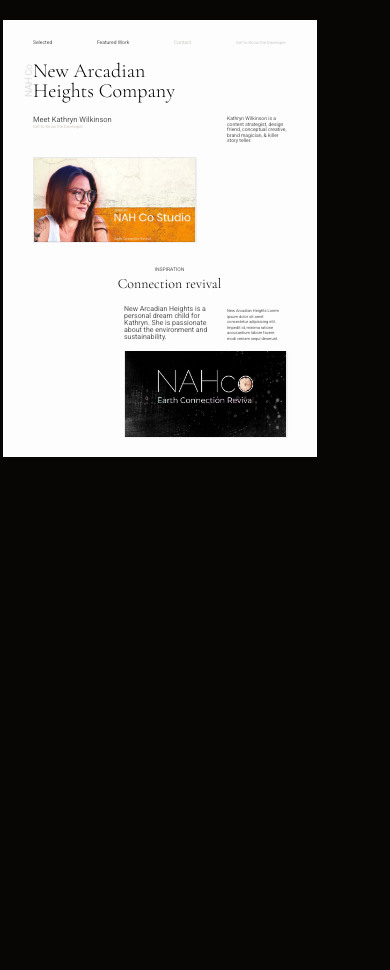
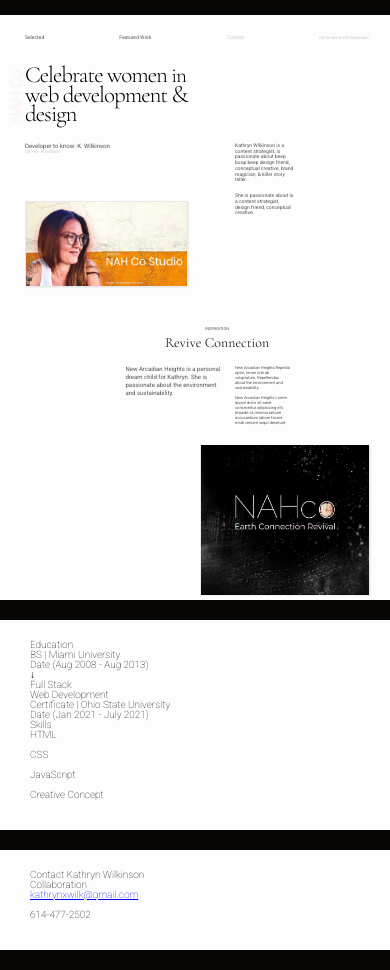
Before and after one commit to NAHco-code/Brainstorm-Repo, a plain HTML site: page index.html in a window 390 px wide. Before the commit the page ends 844 px from the top, so only its background shows below. Drawn offline with nearby package versions, Linux system fonts and the light colour scheme.

Commit message:
Style + Build: refactor for responsiveness; add education and contact content cards

```diff
--- a/assets/brand.css
+++ b/assets/brand.css
@@ -31,10 +31,11 @@ body{
 
 main{
     background: var(--off-white);
-    width: 314px;
+    width: 100%;
     height: 100%;
-    margin: 20px 3px 20px 3px;
-    padding: 20px 30px 20px 30px;
+    margin-top: 15px;
+    margin-bottom: 20px;
+    padding: 20px 20px 5px 25px;
 }
 
 nav{
@@ -80,8 +81,9 @@ nav{
 }
 
 #header_txt_wrap{
+    height: fit-content;
     width: 175px;
-    padding: 15px 0 5px 0;
+    padding: 25px 0 2px 0;
 }
 
 #header_prefix{
@@ -90,20 +92,42 @@ nav{
     align-items: center;
     justify-content: center;
     position: relative;
-    bottom: 25px;
-    right: 92px;
+    bottom: 35.5px;
+    right: 96.5px;
     font-family: 'Roboto', sans-serif;
-    font-size: 10px;
+    font-size: 16px;
     font-weight: 400;
-    color: var(--lightest-grey);
+    color: #fff4fa;
     letter-spacing: -0.5px;
     text-shadow: 0.5px 0.5px 0.1px #0706040e;
 }
 
 #header_txt{
-    font-size: 20px;
+    font-size: 23px;
     font-family: 'Cormorant Garamond', serif;
     font-weight: 300;
+    letter-spacing: -1px;
+    line-height: 19.5px;
+}
+
+#header_span1{
+    font-size: 21px;
+    font-family: 'Cormorant Garamond', serif;
+    font-weight: 300;
+    letter-spacing: -1px;
+    line-height: 17.5px;
+}
+
+#header_span2{
+    font-size: 25px;
+    font-family: 'Cormorant Garamond', serif;
+    font-weight: 300;
+    letter-spacing: -1px;
+    line-height: 17.5px;
+}
+
+#about_content_wrapper{
+    display: flex;
 }
 
 #about_sec{
@@ -112,25 +136,15 @@ nav{
     width: 270px;
 }
 
-#about_content_wrapper{
-    display: flex;
-}
-
 #about_intro_wrapper{
     display: flex;
     flex-direction: column;
     width: 100px;
 }
 
-#about_txt_wrapper{
-    display: flex;
-    flex-direction: column;
-    width: 60px;
-}
-
 #about_intro{
     font-family: 'Roboto', sans-serif;
-    font-size: 7.5px;
+    font-size: 6px;
     font-weight: 500;
     color: var(--dark-grey);
     padding: 0;
@@ -141,22 +155,23 @@ nav{
     font-size: 4.25px;
     font-weight: 400;
     padding-top: 1.5px;
-    padding-bottom: 17px;
+    padding-bottom: 20px;
 }
 
-#about_txt,
+#about_txt_wrapper{
+    display: flex;
+    flex-direction: column;
+    width: 60px;
+}
+
+.about_txt,
 #about_sec_link{
     font-family: 'Roboto', sans-serif;
     font-size: 5px;
     font-weight: 500;
     color: var(--dark-grey);
-    line-height: 5.5px;
+    line-height: 5.75px;
     text-decoration: none;
-}
-
-.card_img{
-    padding: 0;
-    margin-top: 10px;
 }
 
 #headshot_sec{
@@ -164,7 +179,13 @@ nav{
     height: auto;
     margin-bottom: 20px;
 }
+/* global card class */
+/* .main_img{
+    padding: 0;
+    margin-top: 10px;
+} */
 
+/* local card id */
 #headshot_img{
     background-image: url("images/brand-headshot.JPG");
     background-repeat: no-repeat;
@@ -175,6 +196,8 @@ nav{
     box-shadow: 0.5px 0.75px 1.5px #0706042a;
     width: 163.2px;
     height: 85.51px;
+    position: relative;
+    bottom: 15px;
 }
 
 #brand_content_wrapper{
@@ -185,23 +208,27 @@ nav{
 
 #brand_sec{
     display: flex;
+    flex-direction: column;
     justify-content: flex-end;
+    padding-bottom: 5px;
+    padding-left: 95px;
 }
 
-#brand_column_wrapper{
+#brand_txt_wrapper{
     display: flex;
-    flex-direction: column;
 }
 
 #brand_intro_wrapper{
     display: flex;
     flex-direction: column;
     padding-bottom: 15px;
+    padding-left: 45px;
+    width: max-content;
 }
 
 #brand_intro{
     font-family: 'Roboto', sans-serif;
-    font-size: 5px;
+    font-size: 4px;
     font-weight: 500;
     color: var(--dark-grey);
     padding: 5px;
@@ -217,16 +244,9 @@ nav{
     justify-content: center;
 }
 
-#brand_note_wrapper{
-    display: flex;
-    flex-direction: column;
-    justify-content: flex-end;
-    width: 60px;
-}
-
 #brand_txt_focus{
     font-family: 'Roboto', sans-serif;
-    font-size: 7px;
+    font-size: 6px;
     font-weight: 400;
     color: var(--dark-grey);
     /* padding: 5px; */
@@ -234,19 +254,30 @@ nav{
     display: flex;
     justify-content: flex-end;
     padding-right: 12px;
-    padding-left: 12px;
+    padding-left: 5.5px;
+    line-height: 8px;
 }
+
+#brand_note_wrapper{
+    display: flex;
+    flex-direction: column;
+    justify-content: flex-end;
+    width: 60px;
+
+}
+
 
 .brand_txt_note{
     color: var(--dark-grey);
     font-family: 'Roboto', sans-serif;
     font-size: 4px;
     font-weight: 500;
-    line-height: 5.5px;
+    line-height: 5px;
     text-decoration: none;
     display: flex;
     justify-content: flex-end;
     padding-right: 5px;
+    padding-bottom: 5px;
 }
 
 #brand_img_sec{
@@ -265,36 +296,65 @@ nav{
     z-index: 100;
     border: 0.25px solid #07060415;
     box-shadow: 0.5px 0.75px 1.5px #0706042a;
-    width: 163.2px;
-    height: 85.51px;
+    width: 170px;
+    height: 150px;
+    margin-top: 10px;
+}
+
+@media only screen and (min-width: 375px) {
+    main{
+
+    }
 }
 
 @media only screen and (min-width: 425px) {
-    main{
-    position: relative;
-    top: 125px;
-    left: 80px;
+    body{
+        display: flex;
+        justify-content: space-between;
     }
 
-    #header_txt_wrap{
-        width: px;
+    main{
+        width: 70%;
+        margin-left: 10px;
+        margin-top: 50px;
+        margin-bottom: 5px;
     }
 
-    #header_txt{
-    font-size: 20px;
+    #brand_sec{
+        padding-bottom: 15px;
+        padding-left: 75px;
+    }
+}
+
+@media only screen and (min-width: 768px) {
+    body{
+        display: flex;
+        justify-content: space-between;
     }
 
-    /* #headshot_sec{
-    width: 150px;
-    height: 150px;
+    main{
+        width: 45%;
+        /* position: relative;
+        top: px;
+        left: px; */
+        margin-top: 100px;
+        margin-left: 40px;
+        margin-bottom: 5px;
     }
+}
 
-    .card_img{
-    width: 150px;
-    height: 150px;
-    padding: 0;
-    margin: 0;
-    position: relative;
-    } */
+@media only screen and (min-width: 1024px) {
+    main{
+        position: relative;
+        top: 125px;
+        left: 80px;
+    }
+}
+
+@media only screen and (min-width: 1440px) {
 
 }
+
+@media only screen and (min-width: 2560px) {
+
+}
--- /dev/null
+++ b/assets/cards.css
@@ -0,0 +1,124 @@
+:root{
+    --white:  #FFFFFF;
+    --off-white: #FDFDFD;
+    --lightest-grey: #ccc9c66c;
+    --lighter-grey: #CCC9C6;
+    --light-grey: #C5BFBE;
+    --taupe: #979D9C;
+    --kahki-green: #767E71;
+    --beige: #AB927B;
+    --yellow: #F7CE8C;
+    --orange:#D87D51;
+    --blush: #E8C2D7;
+    --wine: #713436;
+    --dark-grey: #272727c4;
+    --black: #070604;
+}
+
+*{
+    margin: 0;
+    padding: 0;
+    box-sizing: border-box;
+    font-family: 'Roboto', sans-serif;
+    font-weight: lighter;
+    font-size: 10px;
+    line-height: 1.0;
+}
+
+#project_content_sec{
+    background: var(--black);
+    margin-bottom: 20px;
+}
+
+.proj_cards{
+    background: var(--off-white);
+    /* width: 100%; */
+    /* height: 35%; */
+    margin-top: 20px;
+    margin-bottom: 20px;
+    padding: 20px 30px 20px 30px;
+}
+
+/* nav{
+    display: flex;
+    justify-content: space-between;
+}
+
+.top_nav_links{
+    color: var(--dark-grey);
+    font-family: 'Roboto', sans-serif;
+    font-size: 5px;
+    font-weight: 500;
+    text-decoration: none;
+}
+
+.top_nav_links:visited {
+    color: var(--dark-grey);
+    text-decoration: none;
+}
+
+.top_nav_links:hover {
+    color: var(--lightest-grey);
+    text-decoration: none;
+}
+
+.top_nav_links:active {
+    color: var(--beige);
+    text-decoration: none;
+}
+
+#contact_link{
+    color: var(--lighter-grey);
+    font-size: 5px;
+}
+
+#about_link{
+    color: var(--lighter-grey);
+    font-size: 4.25px;
+    font-weight: 400;
+    width: 51px;
+    padding: 1px 0 1px 0;
+} */
+
+.card_label_txt{
+    /* width: 175px;
+    padding: 15px 0 5px 0; */
+}
+
+@media only screen and (min-width: 375px) {
+
+}
+
+@media only screen and (min-width: 425px) {
+    #project_content_sec{
+        width: 25%;
+
+    }
+
+}
+
+@media only screen and (min-width: 768px) {
+    #project_content_sec{
+        width: 45%;
+        position: relative;
+        top: px;
+        left: px;
+    }
+}
+
+@media only screen and (min-width: 1024px) {
+    #project_content_sec{
+
+        position: relative;
+        top: 125px;
+        left: 80px;
+    }
+}
+
+@media only screen and (min-width: 1440px) {
+
+}
+
+@media only screen and (min-width: 2560px) {
+
+}
--- a/index.html
+++ b/index.html
@@ -11,11 +11,12 @@
         rel="stylesheet">
     <!-- <link rel="stylesheet" href="./assets/reset.css"> -->
     <link rel="stylesheet" href="./assets/brand.css">
+    <link rel="stylesheet" href="./assets/cards.css">
     <title>Developer Portfolio: Kathryn Wilkinson</title>
 </head>
 
 <body>
-    <main class="home_card">
+    <main class="main_content_sec">
         <!-- HEADER -->
         <div id="header_wrapper">
             <header>
@@ -32,7 +33,12 @@
                 </nav>
                 <!-- Header Focus -->
                 <div id="header_txt_wrap">
-                    <h1 id="header_txt">New Arcadian Heights Company</h1>
+                    <h1 id="header_txt">Celebrate women
+                        <span id="header_span1">in </span>
+                        web development
+                        <span id="header_span2">& </span>
+                        design
+                    </h1>
                     <div id="header_prefix">NAH Co</div>
                 </div>
 
@@ -40,40 +46,48 @@
         </div>
 
         <!-- MAIN CONTENT -->
-        <div id="main_content_wrapper">
-            <div class="main_content" id="about_content_wrapper">
+        <div id="main_txt_wrapper">
+            <div class="main_txt_content" id="about_content_wrapper">
                 <section id="about_sec">
                     <div id="about_intro_wrapper">
-                        <div id="about_intro">Meet Kathryn Wilkinson</div>
-                        <div id="about_intro_tag">Get to Know the Developer</div>
+                        <div id="about_intro">Developer to know: K. Wilkinson</div>
+                        <div id="about_intro_tag">UX - UI - Full Stack</div>
                     </div>
                     <div id="about_txt_wrapper">
                         <!--- placeholder content -->
-                        <p id="about_txt">
+                        <p class="about_txt">
                             <a id="about_sec_link" href="#aboutlink" title="View about the developer">
                                 Kathryn Wilkinson
                             </a>
                             is a content strategist,
+                            is passionate about beep
+                            boop beep
                             design friend, conceptual
                             creative, brand magician,
                             & killer story teller.
+                        </p><br />
+                        <p class="about_txt">
+                            She is passionate about is a content strategist,
+                            design friend, conceptual
+                            creative.
                         </p>
                     </div>
                 </section>
             </div>
 
             <section class="main_content" id="headshot_sec">
-                <figure class="card_img" id="headshot_img"></figure>
+                <figure class="main_img" id="headshot_img"></figure>
             </section>
 
             <div class="main_content" id="brand_content_wrapper">
                 <section id="brand_sec">
-                    <div id="brand_column_wrapper">
+
                     <div id="brand_intro_wrapper">
                         <div id="brand_intro">INSPIRATION</div>
-                            <h2 id="brand_title_txt">Connection revival</h2>
+                        <h2 id="brand_title_txt">Revive Connection</h2>
                     </div>
-                        <div class="brand_txt" id="brand_focus_wrapper">
+                    <div id="brand_txt_wrapper">
+                        <div id="brand_focus_wrapper">
                             <!--- placeholder content -->
                             <p id="brand_txt_focus">
                                 New Arcadian Heights is a personal
@@ -81,13 +95,13 @@
                                 about the environment and sustainability.
                             </p>
                         </div>
-                    </div>
-                    <div class="brand_txt" id="brand_note_wrapper">
-                        <!-- <p class="brand_txt_note">
+
+                        <div id="brand_note_wrapper">
+                            <p class="brand_txt_note">
                             New Arcadian Heights Repellat optio, rerum
                             iste ab voluptatum. Repellendus
                             about the environment and sustainability.
-                        </p> -->
+                            </p>
                             <p class="brand_txt_note">
                             New Arcadian Heights Lorem ipsum dolor sit amet
                             consectetur adipisicing elit. Impedit id, minima
@@ -95,11 +109,64 @@
                             sequi deserunt.
                             </p>
                         </div>
+                    </div>
+
                 </section>
             </div>
             <section id="brand_img_sec">
-                <figure class="card_img" id="brand_img"></figure>
+                <figure class="main_img" id="brand_img"></figure>
             </section>
         </div>
     </main>
+
+    <!-- start cards.css stylesheet -->
+
+    <div id="project_content_sec">
+        <div class="proj_cards" id="resume_card">
+            <section id="education_sec">
+                <h3 class="card_label_txt">Education</h3>
+                <div class="">
+                    <p id="university_txt">BS | Miami University</p>
+                    <p>Date (Aug 2008 - Aug 2013)</p>
+                    <p class="downarrow">&#8595;</p>
+                    <p class="" id="web_cert_txt">Full Stack
+                        <br />
+                        Web Development
+                        <br />
+                        Certificate | Ohio State University
+                    </p>
+                    <p>Date (Jan 2021 - July 2021)</p>
+                </div>
+            </section>
+            <section id="skills_sec">
+                <h4 class="card_label_txt whitetxt">Skills</h4>
+                <div id="skills_txt_wrapper">
+                    <p class="skills_txt">
+                        HTML </p><br />
+                    <p class="skills_txt">
+                        CSS </p><br />
+                    <p class="skills_txt">
+                        JavaScript </p><br />
+                    <p class="skills_txt">
+                        Creative Concept</p><br />
+                </div>
+            </section>
+        </div>
+        <div  class="proj_cards" id="contact_card">
+            <section id="contact_sec">
+                <h5 class="card_label_txt">Contact Kathryn Wilkinson</h5>
+                <div id="contact_txt_wrapper">
+                    <div>
+                        <p id="contact_txt">Collaboration</p>
+                    </div>
+                    <div>
+                        <p id="contact_txt"><a href="mailto: kathrynxwilk@gmail.com">kathrynxwilk@gmail.com</a></p>
+                        <br />
+                        <p id="contact_txt">614-477-2502</p>
+                        <br />
+                    </div>
+                </div>
+            </section>
+        </div>
+    </div>
 </body>
```
Lines whose indentation alone changed are shown as unchanged.
